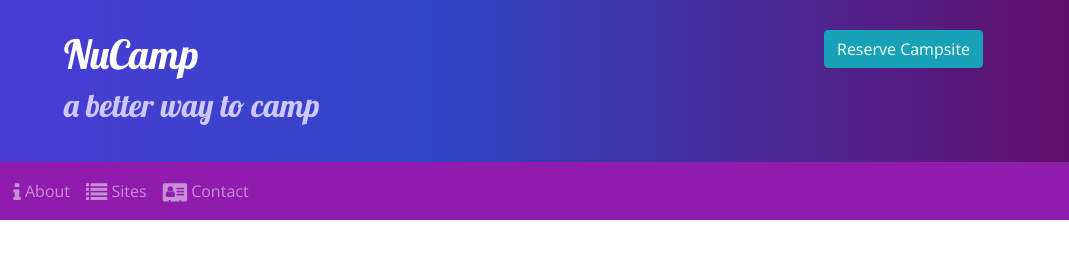
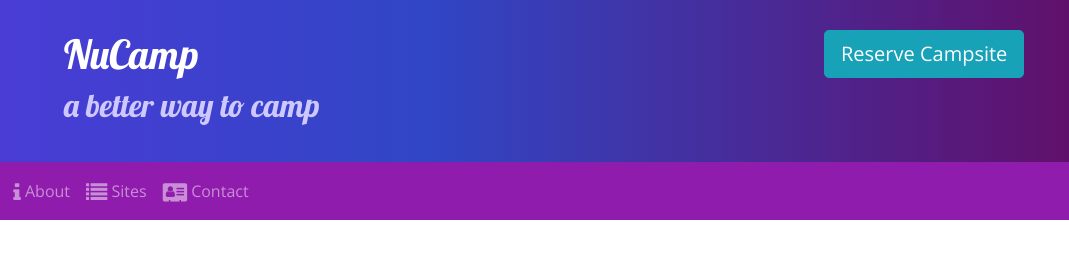
Before and after one commit to tmcmillantx/NucampBootcamp, a website: page index.html in a window 1280 px wide. Shown: the top 267 px of the page, 211-1280 px from the left. Drawn offline with nearby package versions, Linux system fonts and the light colour scheme.

Commit message:
Week 3 Tooltip

```diff
--- a/index.html
+++ b/index.html
@@ -31,7 +31,7 @@
                     <h2>a better way to camp</h2>
                 </div>
                 <div class="col-md-4 col-lg-2">
-                    <a href="#reserveForm" role="button" class="btn btn-info">Reserve Campsite</a>
+                    <a href="#reserveForm" role="button" class="btn btn-lg btn-info" data-toggle="tooltip" data-placement="bottom" data-html="true" title="Or call us at <br /><strong>1-206-555-1234</strong>">Reserve Campsite</a>
                 </div>
             </div>
         </div>
@@ -171,6 +171,12 @@
     <script src="node_modules/popper.js/dist/umd/popper.min.js"></script>
     <script src="node_modules/bootstrap/dist/js/bootstrap.min.js"></script>
 
+    <script>
+        $(function () {
+            $('[data-toggle="tooltip"]').tooltip()
+        })
+    </script>
+
 </body>
 
 </html>
```
